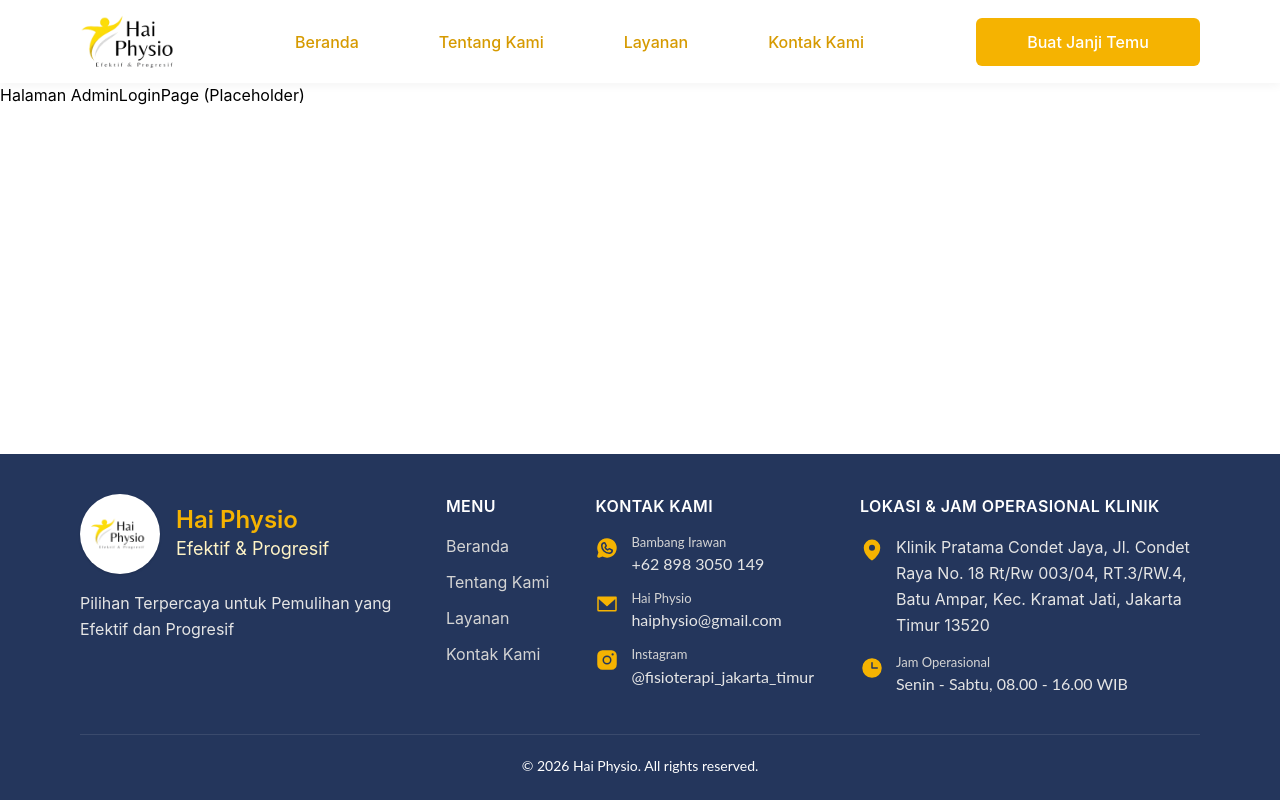
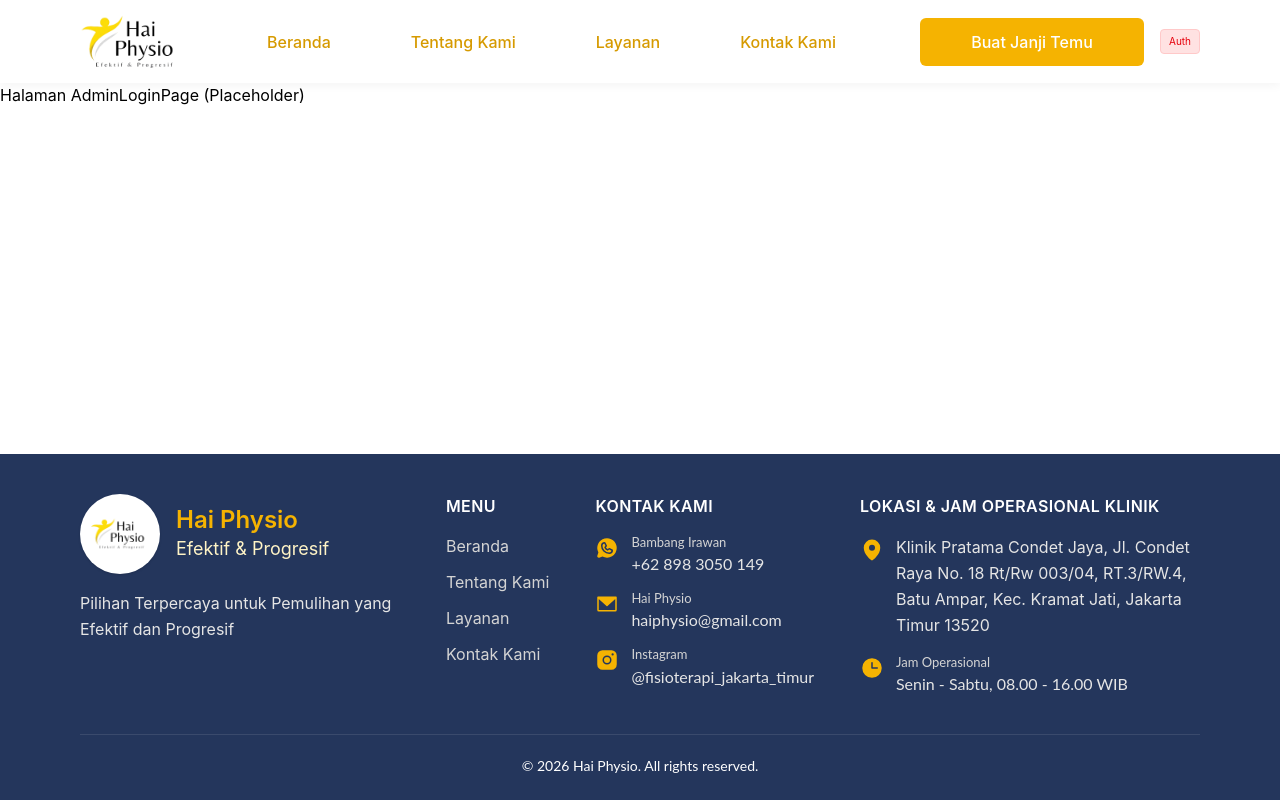
Before and after one commit to dezel21/web-HaiPhysio, a Next.js app: page /admin/login in a window 1280 px wide. Built offline with nearby package versions, Linux system fonts and the light colour scheme.

Commit message:
feat: add auth state simulation in Navbar

```diff
--- a/src/components/Navbar.tsx
+++ b/src/components/Navbar.tsx
@@ -4,11 +4,15 @@ import Link from "next/link";
 import Image from "next/image";
 import { usePathname } from "next/navigation";
 import { useState } from "react";
-import { List, X } from "@phosphor-icons/react";
+// Tambahan UserCircle untuk icon profil
+import { List, X, UserCircle } from "@phosphor-icons/react";
 
 export default function Navbar() {
   const pathname = usePathname();
   const [isMobileMenuOpen, setIsMobileMenuOpen] = useState(false);
+
+  // State bohongan untuk simulasi Login/Logout
+  const [isLoggedIn, setIsLoggedIn] = useState(false);
 
   const navItems = [
     { label: "Beranda", path: "/" },
@@ -55,14 +59,35 @@ export default function Navbar() {
         })}
       </div>
 
-      {/* KANAN: TOMBOL CTA */}
-      <div className="hidden md:block">
+      {/* KANAN: TOMBOL CTA & PROFIL (DENGAN LOGIKA AUTH) */}
+      <div className="hidden md:flex items-center gap-4">
+        {isLoggedIn ? (
+          // TAMPILAN JIKA SUDAH LOGIN
+          <div className="flex items-center gap-3 cursor-pointer p-2 hover:bg-gray-50 rounded-lg transition-colors">
+            <div className="flex flex-col items-end">
+              <span className="text-[#1b2a4e] text-[14px] font-bold leading-tight">Halo, Fathir</span>
+              <span className="text-[#585858] text-[12px]">Pasien</span>
+            </div>
+            <UserCircle size={40} weight="light" color="#1b2a4e" />
+          </div>
+        ) : (
+          // TAMPILAN JIKA BELUM LOGIN
           <Link
             href="/booking"
             className="flex items-center justify-center w-[224px] h-[48px] bg-[#F5B301] hover:bg-[#dda101] text-white font-medium text-[16px] rounded-md transition-colors"
           >
             Buat Janji Temu
           </Link>
+        )}
+
+        {/* TOMBOL RAHASIA BUAT SIMULASI (Bisa lu hapus nanti) */}
+        <button
+          onClick={() => setIsLoggedIn(!isLoggedIn)}
+          className="text-[10px] bg-red-100 text-red-600 px-2 py-1 rounded border border-red-200 hover:bg-red-200 transition-colors"
+          title="Toggle Auth"
+        >
+          Auth
+        </button>
       </div>
 
       {/* HAMBURGER MENU (MOBILE) */}
@@ -90,6 +115,17 @@ export default function Navbar() {
               </Link>
             );
           })}
+
+          {/* LOGIKA AUTH UNTUK MENU MOBILE */}
+          {isLoggedIn ? (
+            <div className="flex items-center gap-3 mt-2 p-3 bg-gray-50 rounded-md border border-gray-100">
+              <UserCircle size={40} weight="light" color="#1b2a4e" />
+              <div className="flex flex-col">
+                <span className="text-[#1b2a4e] text-[15px] font-bold leading-tight">Halo, Fathir</span>
+                <span className="text-[#585858] text-[13px]">Pasien</span>
+              </div>
+            </div>
+          ) : (
             <Link
               href="/booking"
               onClick={() => setIsMobileMenuOpen(false)}
@@ -97,6 +133,7 @@ export default function Navbar() {
             >
               Buat Janji Temu
             </Link>
+          )}
         </div>
       )}
     </nav>
```
Lines whose indentation alone changed are shown as unchanged.
